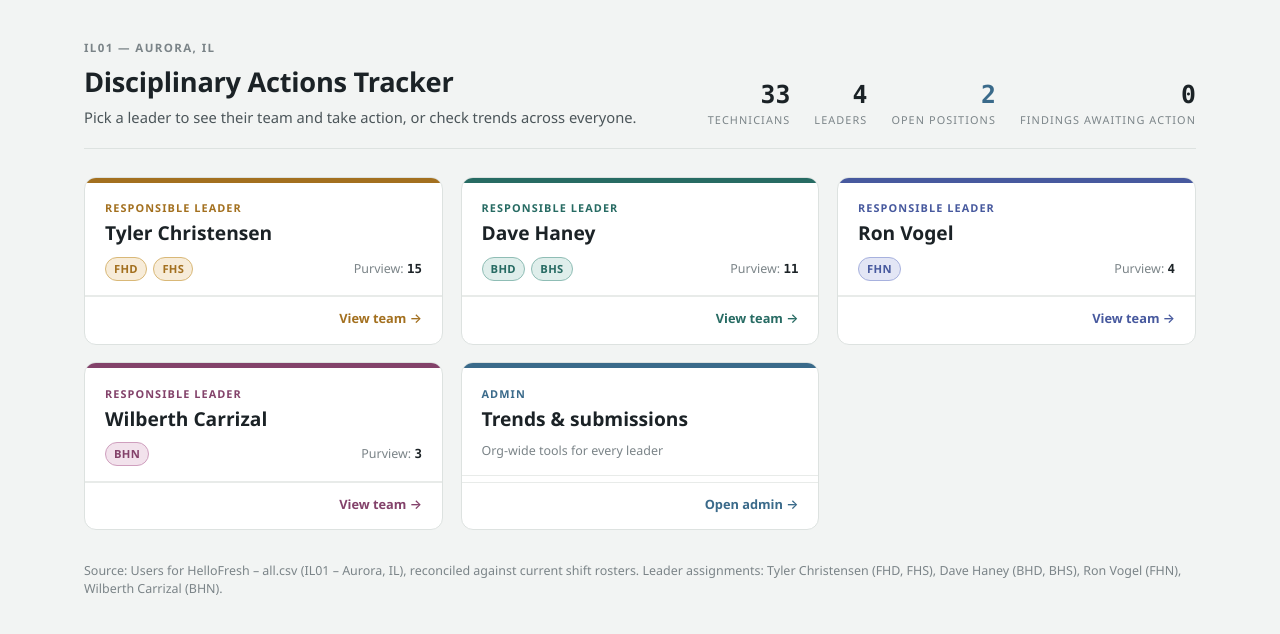
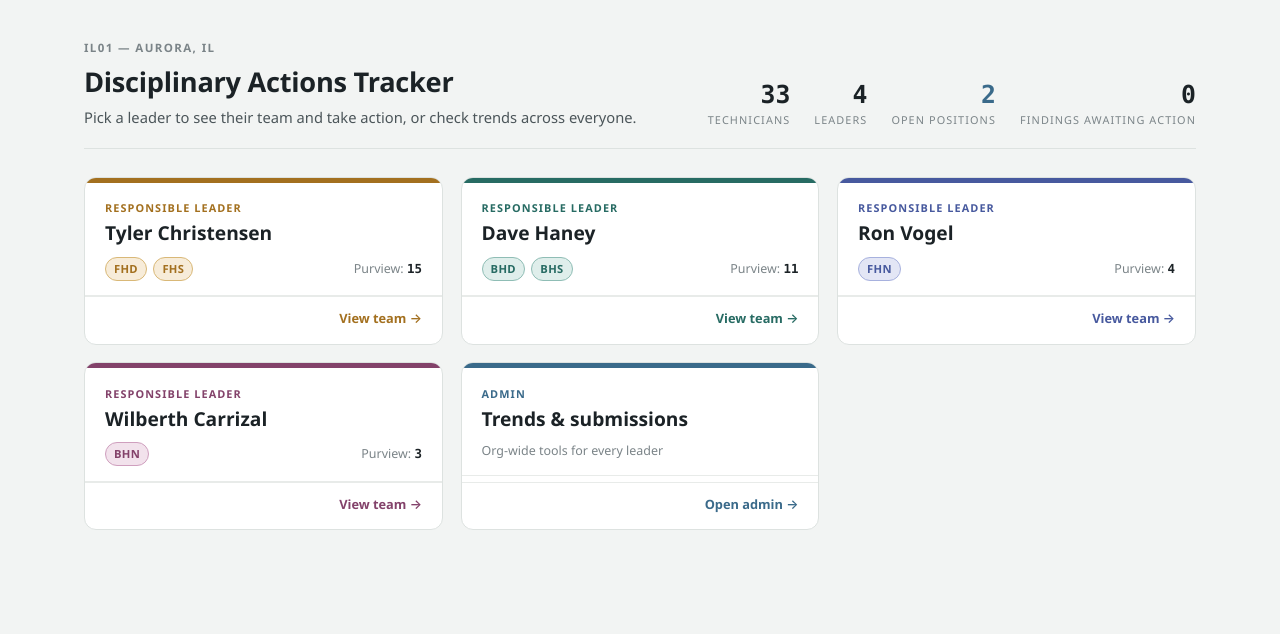
Before and after one commit to GitPlated/PM-AUDITS, a Next.js app: page / in a window 1280 px wide. Shown: the top 634 px of the page. Built offline with nearby package versions, Linux system fonts and the light colour scheme; no server answers; the database is empty.

Commit message:
Remove source footer note from landing page

```diff
--- a/app/page.js
+++ b/app/page.js
@@ -117,11 +117,6 @@ export default async function Page() {
           </div>
         </Link>
       </div>
-
-      <footer className="note">
-        Source: Users for HelloFresh – all.csv (IL01 – Aurora, IL), reconciled against current shift rosters. Leader
-        assignments: Tyler Christensen (FHD, FHS), Dave Haney (BHD, BHS), Ron Vogel (FHN), Wilberth Carrizal (BHN).
-      </footer>
     </div>
   )
 }
```
